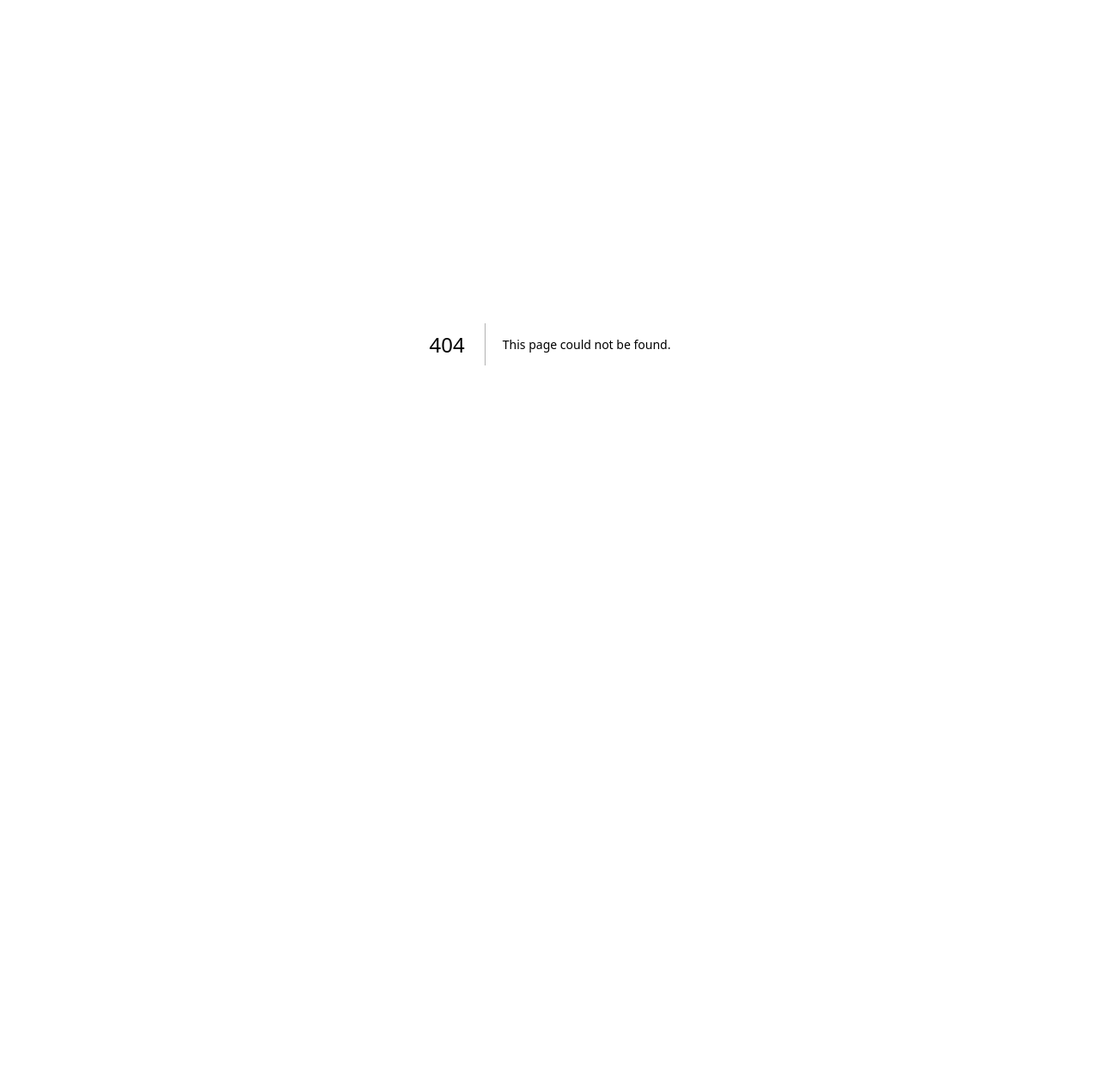
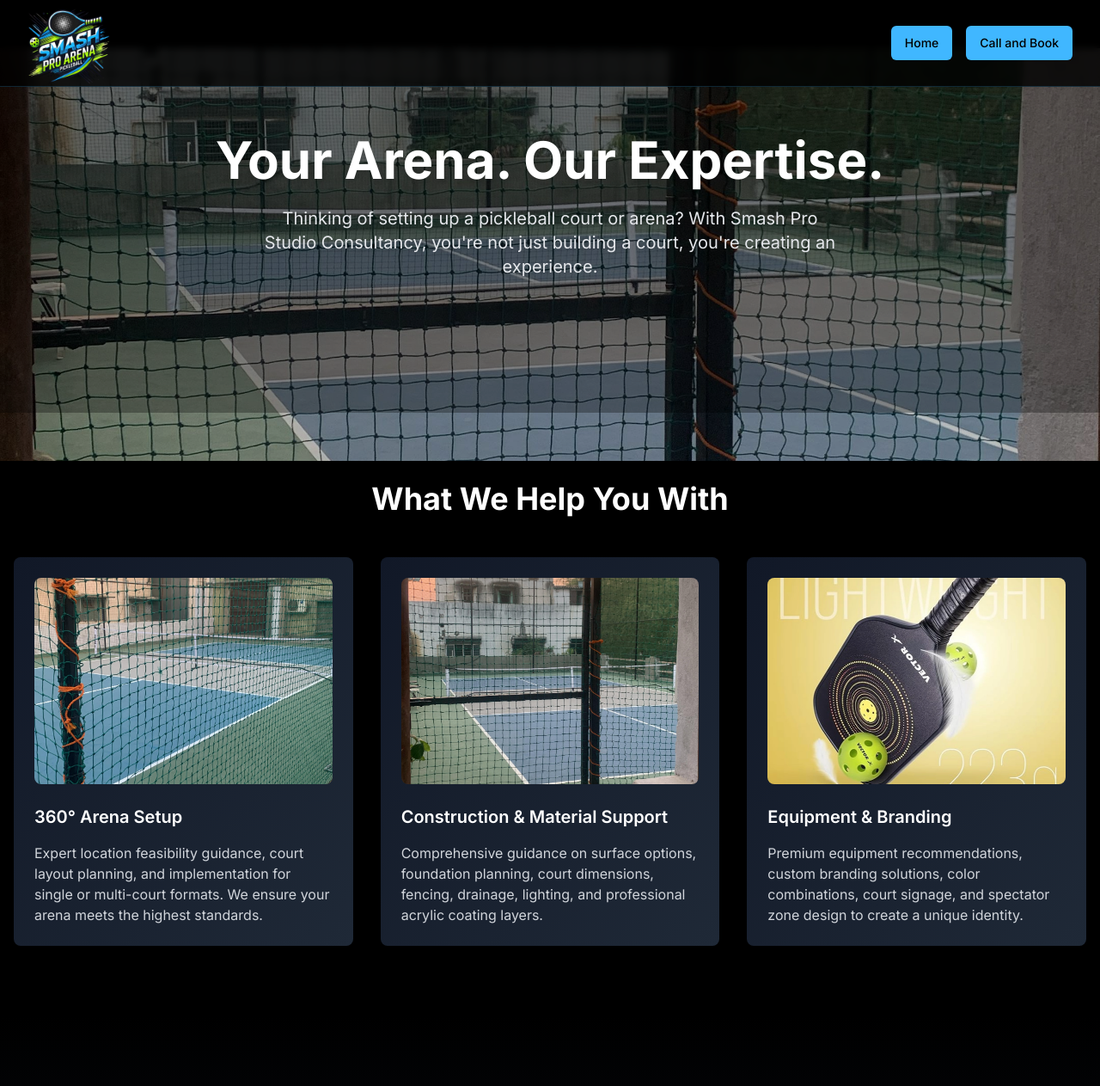
Before and after one commit to aaryansharmaa/smash-pro, a Next.js app: page /consultancy in a window 1280 px wide. Before the commit this address had no page. Shown: the top 1263 px of the page at 86% size. Before the commit the page ends 800 px from the top, so only its background shows below. Built offline with nearby package versions, Linux system fonts and the light colour scheme.

Commit message:
consultancy page

```diff
--- a/app/admin/page.tsx
+++ b/app/admin/page.tsx
@@ -164,7 +164,8 @@ export default function AdminPage() {
       const { data, error } = await supabase
         .from("court_bookings")
         .select("*, clients(name)")
-        .order("booking_date", { ascending: true });
+        .order("booking_date", { ascending: false })
+        .order("start_time", { ascending: false });
 
       if (error) throw error;
       setAllBookings(data || []);
@@ -352,15 +353,28 @@ export default function AdminPage() {
 
   // Filter bookings based on search query
   const filteredAllBookings = useMemo(() => {
-    return allBookings.filter((booking) => {
+    return allBookings
+      .filter((booking) => {
         const searchString = searchQuery.toLowerCase();
         return (
           booking.court.toLowerCase().includes(searchString) ||
           booking.booking_date.toLowerCase().includes(searchString) ||
           booking.start_time.toLowerCase().includes(searchString) ||
           booking.end_time.toLowerCase().includes(searchString) ||
-        (booking.price?.toString() || "").toLowerCase().includes(searchString)
+          (booking.price?.toString() || "")
+            .toLowerCase()
+            .includes(searchString) ||
+          booking.clients.name.toLowerCase().includes(searchString)
         );
+      })
+      .sort((a, b) => {
+        // Sort by date first
+        const dateComparison =
+          new Date(b.booking_date).getTime() -
+          new Date(a.booking_date).getTime();
+        if (dateComparison !== 0) return dateComparison;
+        // If same date, sort by start time
+        return b.start_time.localeCompare(a.start_time);
       });
   }, [allBookings, searchQuery]);
 
--- a/app/components/Navbar.tsx
+++ b/app/components/Navbar.tsx
@@ -45,12 +45,12 @@ export default function Navbar() {
                 FAQ
               </Button>
             </Link>
-            <Link href="/franchise">
+            <Link href="/consultancy">
               <Button
                 variant="ghost"
                 className="text-white hover:text-[#40b7ff]"
               >
-                Franchise
+                Consultancy
               </Button>
             </Link>
             <Link href="tel:+917702090273">
@@ -99,12 +99,12 @@ export default function Navbar() {
                 FAQ
               </Button>
             </Link>
-            <Link href="/franchise" className="block w-full">
+            <Link href="/consultancy" className="block w-full">
               <Button
                 variant="ghost"
                 className="w-full text-white hover:text-[#40b7ff]"
               >
-                Franchise
+                Consultancy
               </Button>
             </Link>
             <Link href="tel:+917702090273" className="block w-full">
--- a/app/franchise/page.tsx
+++ b/app/consultancy/page.tsx
@@ -9,7 +9,7 @@ import { Button } from "@/components/ui/button";
 import Link from "next/link";
 import { Compare } from "@/components/ui/compare";
 
-export default function FranchisePage() {
+export default function ConsultancyPage() {
   return (
     <ThemeProvider attribute="class" defaultTheme="dark">
       <main className="min-h-screen bg-black">
@@ -19,20 +19,21 @@ export default function FranchisePage() {
         <section className="relative h-[60vh] w-full">
           <Image
             src="/f_3.jpg"
-            alt="Smash Pro Pickleball Arena"
+            alt="Smash Pro Studio Consultancy"
             fill
-            className="object-cover brightness-75 mt-14 "
+            className="object-cover brightness-75 mt-14"
             priority
           />
           <div className="absolute inset-0 bg-gradient-to-r mix-blend-multiply z-10" />
           <div className="absolute inset-0 bg-black/30 z-[11]" />
           <div className="relative z-20 container mx-auto px-4 h-full flex flex-col justify-center items-center text-center">
             <h1 className="text-4xl md:text-6xl font-bold text-white mb-6 drop-shadow-lg">
-              Join the Growing Pickleball Revolution
+              Your Arena. Our Expertise.
             </h1>
             <p className="text-xl text-gray-200 max-w-2xl drop-shadow-lg">
-              Be part of the fastest-growing sport in India with Smash Pro
-              Pickleball Arena&apos;s premium franchise opportunity
+              Thinking of setting up a pickleball court or arena? With Smash Pro
+              Studio Consultancy, you&apos;re not just building a court,
+              you&apos;re creating an experience.
             </p>
           </div>
         </section>
@@ -41,26 +42,26 @@ export default function FranchisePage() {
         <section className="py-20 bg-black">
           <div className="container mx-auto px-4">
             <h2 className="text-3xl md:text-4xl font-bold text-center text-white mb-12">
-              Why Partner With Smash Pro?
+              What We Help You With
             </h2>
             <div className="grid grid-cols-1 md:grid-cols-3 gap-8">
               {[
                 {
-                  title: "Complete Court Setup",
+                  title: "360° Arena Setup",
                   description:
-                    "From planning the perfect layout to procuring top-quality equipment, we handle every aspect of setting up your arena.",
+                    "Expert location feasibility guidance, court layout planning, and implementation for single or multi-court formats. We ensure your arena meets the highest standards.",
                   image: "/f_2.jpg",
                 },
                 {
-                  title: "Expert Training & Support",
+                  title: "Construction & Material Support",
                   description:
-                    "We help you find and train the right talent, ensuring your team delivers an outstanding experience to every player.",
+                    "Comprehensive guidance on surface options, foundation planning, court dimensions, fencing, drainage, lighting, and professional acrylic coating layers.",
                   image: "/f_3.jpg",
                 },
                 {
-                  title: "Premium Equipment Partners",
+                  title: "Equipment & Branding",
                   description:
-                    "Access our extensive network of equipment suppliers, offering various types and options with flexible choices to suit your needs.",
+                    "Premium equipment recommendations, custom branding solutions, color combinations, court signage, and spectator zone design to create a unique identity.",
                   image: "/equipment.jpg",
                 },
               ].map((item, index) => (
@@ -90,30 +91,30 @@ export default function FranchisePage() {
         <section className="py-20 bg-gradient-to-b from-black to-gray-900">
           <div className="container mx-auto px-4">
             <h2 className="text-3xl md:text-4xl font-bold text-center text-white mb-12">
-              Your Success, Our Priority
+              Comprehensive Solutions
             </h2>
             <div className="grid grid-cols-1 md:grid-cols-2 gap-12 items-center">
               <div className="space-y-6">
                 <div className="p-6 rounded-lg bg-gray-800/50 backdrop-blur">
                   <h3 className="text-xl font-semibold text-white mb-4">
-                    Comprehensive Support Package
+                    Revenue & Operations
                   </h3>
                   <ul className="space-y-3 text-gray-300">
-                    <li>• Premium Court Design & Setup</li>
-                    <li>• Staff Recruitment & Training Programs</li>
-                    <li>• Streamlined Operations Manual</li>
-                    <li>• Marketing & Branding Support</li>
+                    <li>• Cost estimation & ROI planning</li>
+                    <li>• Revenue model suggestions</li>
+                    <li>• Booking software implementation</li>
+                    <li>• Staff planning & training</li>
                   </ul>
                 </div>
                 <div className="p-6 rounded-lg bg-gray-800/50 backdrop-blur">
                   <h3 className="text-xl font-semibold text-white mb-4">
-                    Equipment Partnership Benefits
+                    Launch & Growth Strategy
                   </h3>
                   <ul className="space-y-3 text-gray-300">
-                    <li>• Flexible Equipment Options</li>
-                    <li>• Premium Supplier Network</li>
-                    <li>• Customizable Court Setups</li>
-                    <li>• Ongoing Equipment Support</li>
+                    <li>• Launch event planning</li>
+                    <li>• Marketing strategy development</li>
+                    <li>• Community engagement programs</li>
+                    <li>• Access control solutions</li>
                   </ul>
                 </div>
               </div>
@@ -135,20 +136,20 @@ export default function FranchisePage() {
         <section className="py-20 bg-black">
           <div className="container mx-auto px-4">
             <h2 className="text-3xl md:text-4xl font-bold text-center text-white mb-12">
-              Industry Recognition
+              Why Choose Smash Pro Consultancy?
             </h2>
             <div className="text-center mb-12">
               <p className="text-xl text-gray-300 max-w-3xl mx-auto">
-                Our commitment to quality has earned us glowing reviews from
-                happy clients and features in leading newspapers. Join a network
-                that&apos;s setting the standard in the pickleball industry.
+                With hands-on experience in real-world arenas, a trusted vendor
+                network, and custom solutions for any budget, we focus on
+                delivering clean finish & performance in every project.
               </p>
             </div>
             <div className="flex flex-col gap-12 max-w-5xl mx-auto">
               <div className="relative h-[500px] rounded-xl overflow-hidden group">
                 <Image
                   src="/f_1.jpg"
-                  alt="Newspaper Feature 1"
+                  alt="Project Showcase 1"
                   fill
                   className="object-contain bg-gray-900"
                   sizes="(max-width: 768px) 100vw, 1200px"
@@ -156,7 +157,7 @@ export default function FranchisePage() {
                 <div className="absolute inset-0 bg-gradient-to-t from-black/80 via-transparent to-transparent">
                   <div className="absolute bottom-4 left-4 right-4">
                     <div className="inline-block px-4 py-1 bg-[#40b7ff]/90 text-black text-sm font-semibold rounded-full mb-2">
-                      Featured Article
+                      Featured Project
                     </div>
                   </div>
                 </div>
@@ -164,7 +165,7 @@ export default function FranchisePage() {
               <div className="relative h-[500px] rounded-xl overflow-hidden group">
                 <Image
                   src="/f_4.jpg"
-                  alt="Newspaper Feature 2"
+                  alt="Project Showcase 2"
                   fill
                   className="object-contain bg-gray-900"
                   sizes="(max-width: 768px) 100vw, 1200px"
@@ -172,7 +173,7 @@ export default function FranchisePage() {
                 <div className="absolute inset-0 bg-gradient-to-t from-black/80 via-transparent to-transparent">
                   <div className="absolute bottom-4 left-4 right-4">
                     <div className="inline-block px-4 py-1 bg-[#40b7ff]/90 text-black text-sm font-semibold rounded-full mb-2">
-                      Press Coverage
+                      Client Success
                     </div>
                   </div>
                 </div>
@@ -185,21 +186,21 @@ export default function FranchisePage() {
         <section className="py-20 bg-gradient-to-b from-gray-900 to-black">
           <div className="container mx-auto px-4 text-center">
             <h2 className="text-3xl md:text-4xl font-bold text-white mb-8">
-              Ready to Join the Revolution?
+              Start Your Court Journey with Us
             </h2>
             <p className="text-xl text-gray-300 mb-8 max-w-2xl mx-auto">
-              Take the first step towards owning your premium pickleball arena.
-              Contact us today to learn more about this incredible opportunity.
+              Ready to create your perfect pickleball arena? Let&apos;s discuss
+              how we can bring your vision to life with our expert consultancy
+              services.
             </p>
             <div className="flex flex-col items-center space-y-4">
               <Link href="tel:+917702090273">
                 <Button className="bg-[#40b7ff] text-black hover:bg-[#40b7ff]/80 text-lg py-6 px-8">
-                  Call Us
+                  Contact Our Experts
                 </Button>
               </Link>
               <p className="text-gray-400">
-                Join us in bringing the excitement of pickleball to your
-                community!
+                Transform your space into a premium pickleball destination!
               </p>
             </div>
           </div>
--- a/components/Navbar.tsx
+++ b/components/Navbar.tsx
@@ -10,7 +10,7 @@ import { usePathname } from "next/navigation";
 export default function Navbar() {
   const [isOpen, setIsOpen] = useState(false);
   const pathname = usePathname();
-  const isFranchisePage = pathname === "/franchise";
+  const isConsultancyPage = pathname === "/consultancy";
 
   return (
     <nav className="fixed w-full z-50 bg-black/80 backdrop-blur-sm border-b border-[#40b7ff]/20">
@@ -33,7 +33,7 @@ export default function Navbar() {
 
           <div className="hidden md:block">
             <div className="ml-10 flex items-baseline space-x-4">
-              {isFranchisePage ? (
+              {isConsultancyPage ? (
                 <Link href="/" className="text-white hover:text-[#40b7ff]">
                   <Button
                     variant="ghost"
@@ -56,14 +56,14 @@ export default function Navbar() {
                     </Button>
                   </Link>
                   <Link
-                    href="/franchise"
+                    href="/consultancy"
                     className="text-white hover:text-[#40b7ff]"
                   >
                     <Button
                       variant="ghost"
                       className="text-white hover:text-[#40b7ff]"
                     >
-                      Franchise
+                      Consultancy
                     </Button>
                   </Link>
                   <Link href="#faq" className="text-white hover:text-[#40b7ff]">
@@ -99,7 +99,7 @@ export default function Navbar() {
       {isOpen && (
         <div className="md:hidden">
           <div className="px-2 pt-2 pb-3 space-y-1 sm:px-3 bg-black">
-            {isFranchisePage ? (
+            {isConsultancyPage ? (
               <Link href="/" className="block w-full">
                 <Button
                   variant="ghost"
@@ -126,12 +126,12 @@ export default function Navbar() {
                     Location
                   </Button>
                 </Link>
-                <Link href="/franchise" className="block w-full">
+                <Link href="/consultancy" className="block w-full">
                   <Button
                     variant="ghost"
                     className="w-full text-white hover:text-[#40b7ff]"
                   >
-                    Franchise
+                    Consultancy
                   </Button>
                 </Link>
                 <Link href="#faq" className="block w-full">
```
Lines whose indentation alone changed are shown as unchanged.
